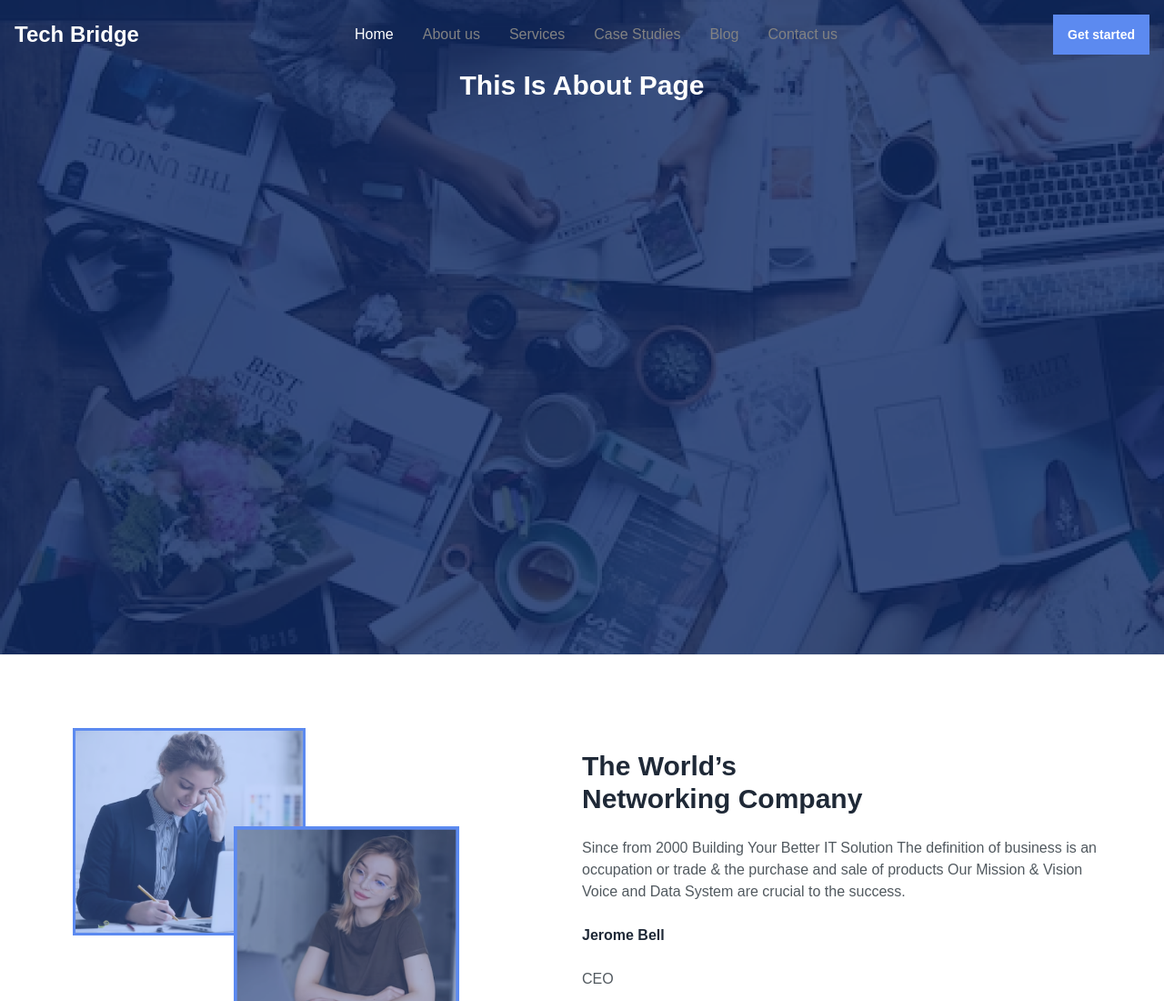
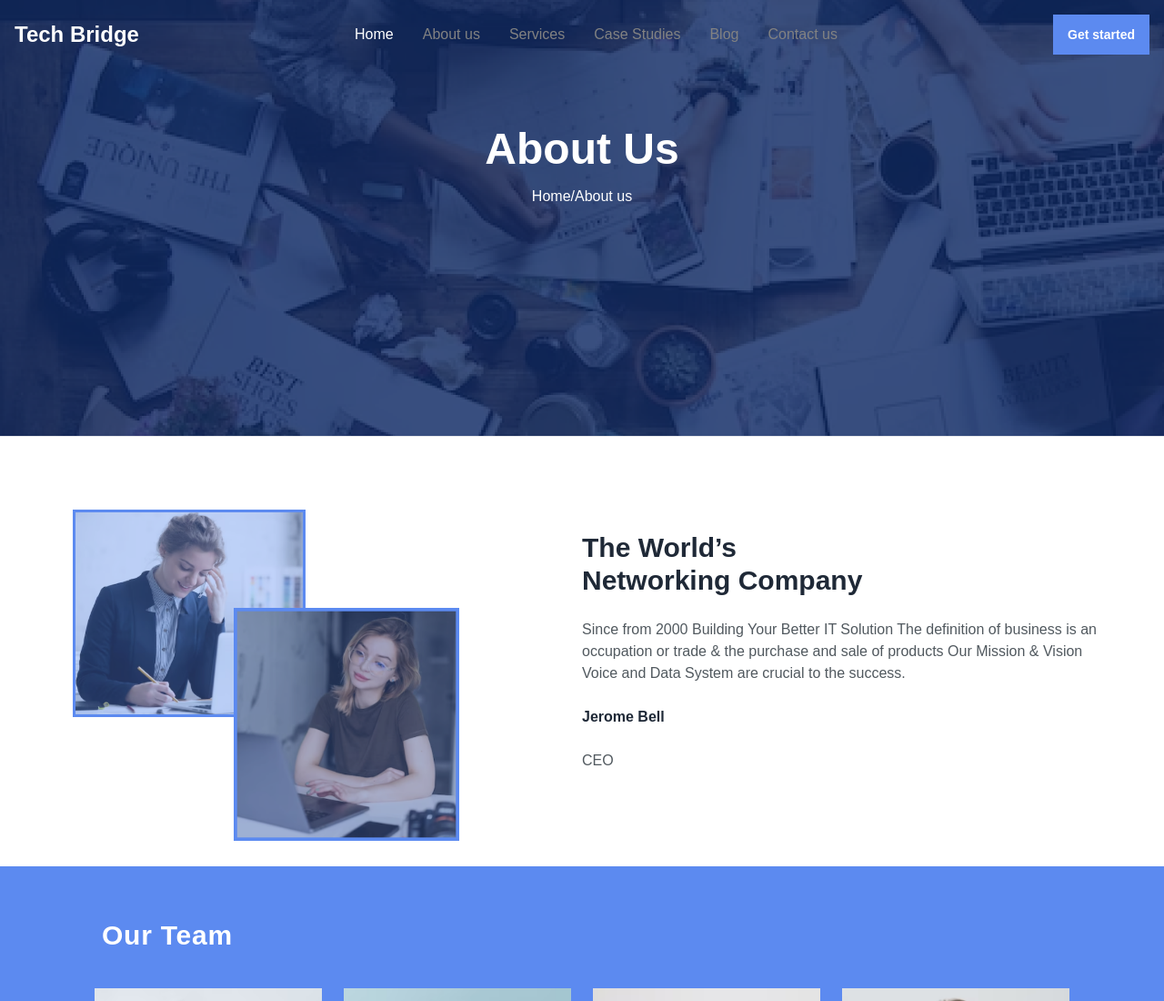
Before and after one commit to soyindrila-ghosh/Tech_Bridge, a website: page src/about.html in a window 1280 px wide. Shown: the top 1100 px of the page at 91% size. Drawn offline with Linux system fonts and the light colour scheme.

Commit message:
edit nav bar   section

```diff
--- a/src/about.html
+++ b/src/about.html
@@ -10,7 +10,7 @@
     <link rel="icon" type="image/x-icon" href="/images/favicon.ico">
 </head>
 <body>
-<nav class="w-full lg:h-[90vh] h-[80vh] top-0 left-0 border-b border-gray-200   header-nav">
+<nav class="w-full lg:h-[60vh] h-[40vh] top-0 left-0 border-b border-gray-200   header-nav">
 
     <div class="max-w-screen-xl flex flex-wrap items-center justify-between mx-auto p-4">
         <a href=" " class="flex items-center">
@@ -50,9 +50,12 @@
     </div>
 
     <!-- - ------------  this is banner contant--------->
-   <h2 class="text-3xl text-white font-bold text-center">
-        This Is About Page
-   </h2>
+    <div class=" mt-[5%] space-y-4">
+        <h2 class="text-5xl text-white font-bold text-center">
+            About Us
+        </h2>
+        <p class="  text-white   text-center">Home/About us</p>
+    </div>
 </nav>
 
      <h2 class="text-white items-center text-4xl ">
```
Also changed, not shown: dist/output.css.
